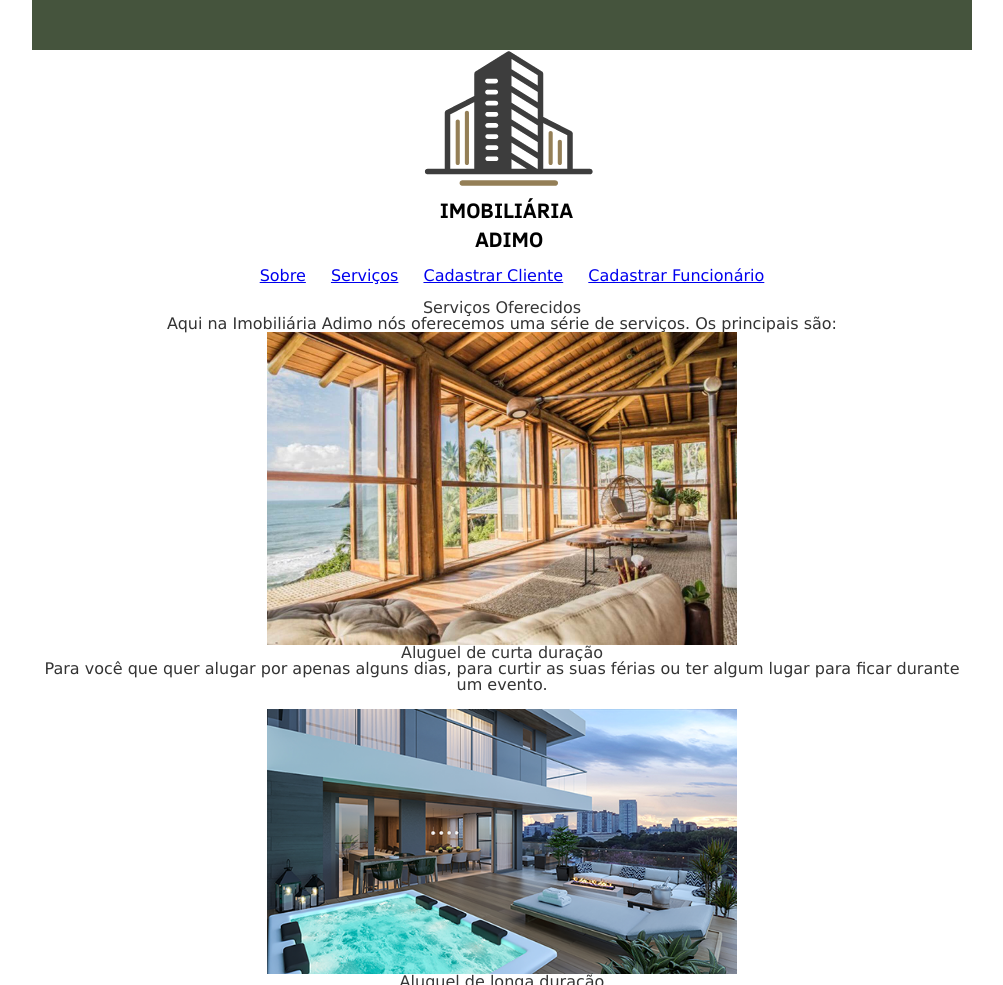
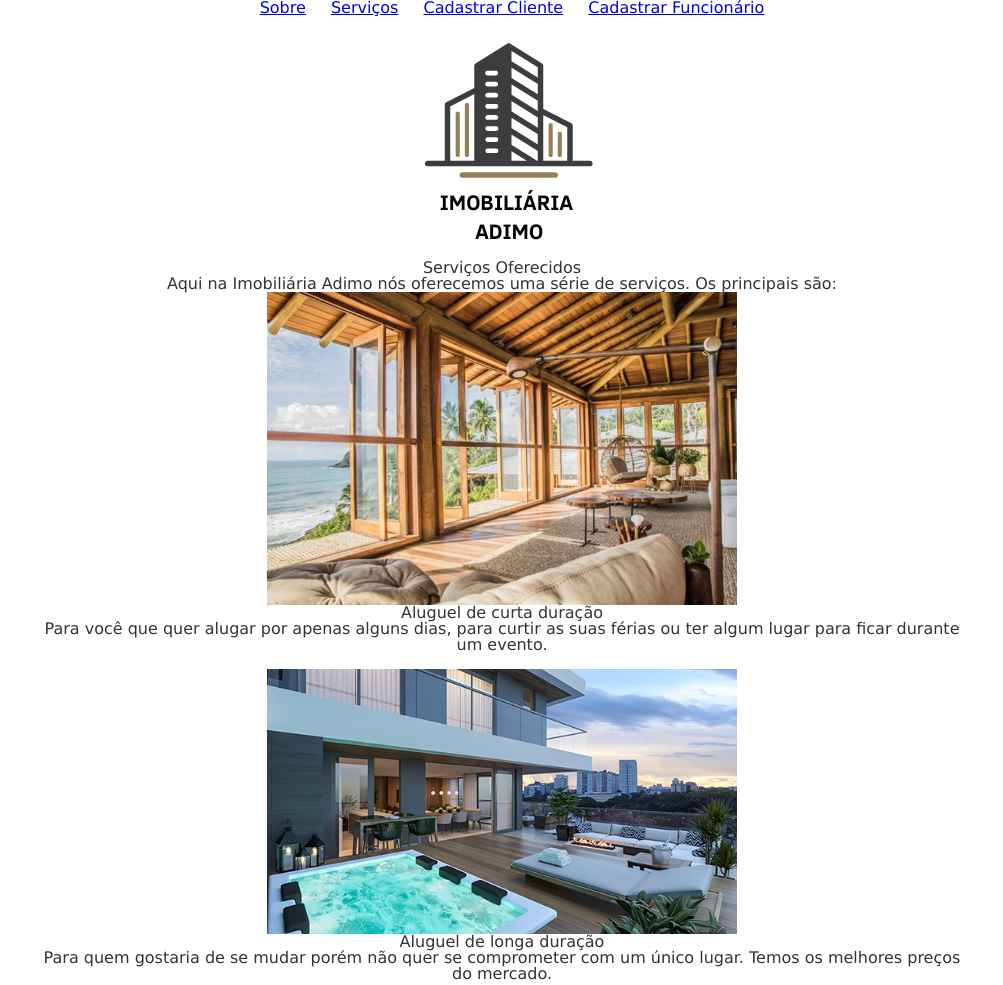
Before and after one commit to Slipvic/Projeto-Web-Imobiliaria, a website: page Trabalho de Web/public_html/Servicos.html in a window 1280 px wide. Shown: the top 985 px of the page, without its empty margins (138-1141 px from the left). Drawn offline with Linux system fonts and the light colour scheme.

Commit message:
Pequena Alteração nas telas de cadastro cliente e funcionario

```diff
--- a/Trabalho de Web/public_html/Servicos.html
+++ b/Trabalho de Web/public_html/Servicos.html
@@ -9,17 +9,19 @@
     </head>
     <body>
         <header class="cabecalho">
-            <h1><img src="Imagens/AdimoFundoBranco.png" alt="Logo da Adimo"></h1>
-            <br>
             <nav class="menu-opcoes">
                 <ul>
-                    <li><a href="Sobre.html">Sobre</a></li>
+                    <li><a href="Sobre.html">Sobre</a> </li>
                     <li><a href="Servicos.html">Serviços</a></li>
                     <li><a href="CadastroCliente.html">Cadastrar Cliente</a></li>
                     <li><a href="CadastroFuncionario.html">Cadastrar Funcionário</a></li>
                 </ul>
+                <br>
             </nav>
         </header>
+        <h1>
+            <img src="Imagens/AdimoFundoBranco.png" alt="Logo da Adimo">
+        </h1>
         <br>
         <div class="produto-back">
             <div class="container">
--- a/Trabalho de Web/public_html/css/Cadastro.css
+++ b/Trabalho de Web/public_html/css/Cadastro.css
@@ -14,7 +14,6 @@ body{
     margin-left: auto;
     margin-right: auto;
     width: 940px;
-    border-top: 50px solid #45543D;
 }
 a{
   text-decoration: none;
@@ -91,3 +90,25 @@ hr {
     text-align: center;
     margin: 50px 150px;
 }
+img{
+    max-width:50%;
+    max-height:50%;
+    width: auto;
+    height: auto;
+}
+.menu-opcoes{
+    color: #FFF;
+    padding-left: 10px;
+    padding-right: 10px;
+    margin-bottom: 10px
+}
+
+.menu-opcoes ul li{
+    display: inline;
+    margin-left: 20px;
+    color: #FFF
+}
+
+.cabecalho{
+    display: inline;
+}
--- a/Trabalho de Web/public_html/css/Servicos.css
+++ b/Trabalho de Web/public_html/css/Servicos.css
@@ -12,23 +12,23 @@ body{
     margin-left: auto;
     margin-right: auto;
     width: 940px;
-    border-top: 50px solid #45543D;
 }
 
 h1, h2, h3, h4 {
     font-weight: inherit;
-    color: #363636;
 }
 
 .menu-opcoes{
-
-    bottom: 0;
-    right: 0
+    color: #FFF;
+    padding-left: 10px;
+    padding-right: 10px;
+    margin-bottom: 10px
 }
 
 .menu-opcoes ul li{
     display: inline;
-    margin-left: 20px
+    margin-left: 20px;
+    color: #FFF
 }
 
 .cabecalho{
```
Also changed, not shown: Trabalho de Web/public_html/CadastroCliente.html (+0 -3 lines), Trabalho de Web/public_html/CadastroFuncionario.html (+0 -3 lines).
